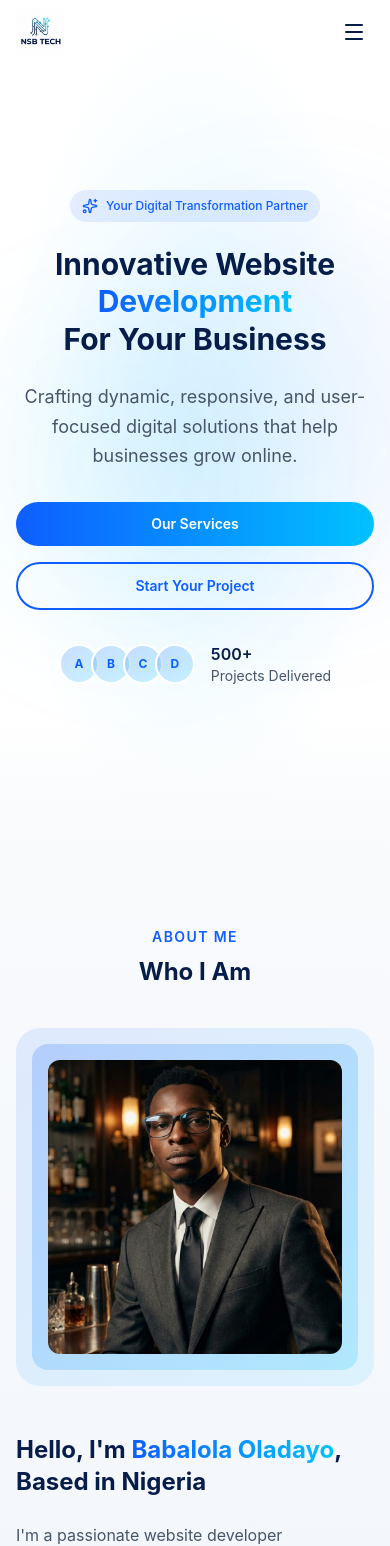
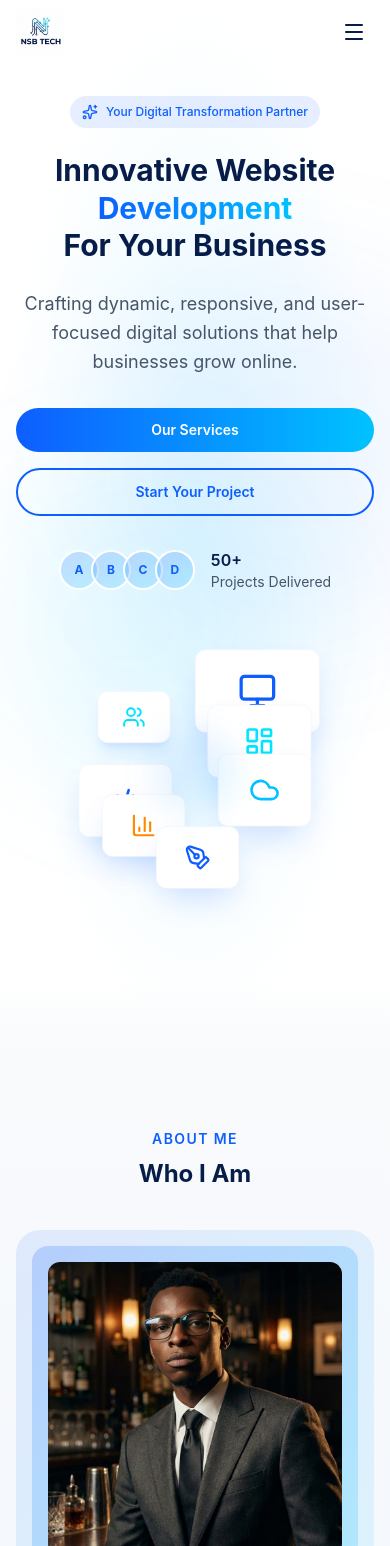
Before and after one commit to harmony4814/nsbtech, a Next.js app: page / in a window 390 px wide. Shown: the top 1546 px of the page. Built offline with nearby package versions, Linux system fonts and the light colour scheme.

Commit message:
Fix hero floating cards for mobile, update stats, reduce spacing

```diff
--- a/src/components/Hero.tsx
+++ b/src/components/Hero.tsx
@@ -40,14 +40,14 @@ export default function Hero() {
   return (
     <section
       id="home"
-      className="relative min-h-screen flex items-center overflow-hidden bg-white"
+      className="relative min-h-[auto] lg:min-h-screen flex items-center overflow-hidden bg-white"
     >
       <div className="absolute inset-0 bg-hero-glow opacity-60" />
       <div className="absolute top-1/4 left-1/4 w-96 h-96 bg-primary-blue/5 rounded-full blur-3xl" />
       <div className="absolute bottom-1/4 right-1/4 w-80 h-80 bg-primary-light/5 rounded-full blur-3xl" />
 
-      <div className="relative max-w-7xl mx-auto px-4 sm:px-6 lg:px-8 pt-24 pb-16 md:pt-32 md:pb-24">
-        <div className="grid lg:grid-cols-2 gap-12 lg:gap-16 items-center">
+      <div className="relative max-w-7xl mx-auto px-4 sm:px-6 lg:px-8 pt-24 pb-8 sm:pb-16 md:pt-32 md:pb-24">
+        <div className="grid lg:grid-cols-2 gap-8 lg:gap-16 items-center">
           <motion.div
             variants={containerVariants}
             initial="hidden"
@@ -108,7 +108,7 @@ export default function Hero() {
                 ))}
               </div>
               <div className="text-left">
-                <p className="font-semibold text-primary-navy">500+</p>
+                <p className="font-semibold text-primary-navy">50+</p>
                 <p className="text-sm">Projects Delivered</p>
               </div>
             </motion.div>
@@ -118,9 +118,10 @@ export default function Hero() {
             initial={{ opacity: 0, scale: 0.8 }}
             animate={{ opacity: 1, scale: 1 }}
             transition={{ duration: 0.8, delay: 0.3 }}
-            className="relative hidden lg:block"
+            className="relative mt-8 lg:mt-0"
           >
-            <div className="relative w-full aspect-square max-w-lg mx-auto">
+            <div className="relative w-full max-w-sm sm:max-w-md md:max-w-lg mx-auto scale-[0.65] sm:scale-75 md:scale-[0.85] lg:scale-100 origin-top">
+              <div className="relative aspect-square">
                 <motion.div
                   custom={0}
                   variants={floatingIconVariants}
@@ -188,11 +189,12 @@ export default function Hero() {
                   <div className="w-32 h-32 rounded-full bg-gradient-to-br from-primary-blue/10 to-primary-light/10 blur-xl" />
                 </div>
               </div>
+            </div>
           </motion.div>
         </div>
       </div>
 
-      <div className="absolute bottom-0 left-0 right-0 h-32 bg-gradient-to-t from-background-alt to-transparent" />
+      <div className="absolute bottom-0 left-0 right-0 h-16 sm:h-32 bg-gradient-to-t from-background-alt to-transparent" />
     </section>
   );
 }
```
Lines whose indentation alone changed are shown as unchanged.
